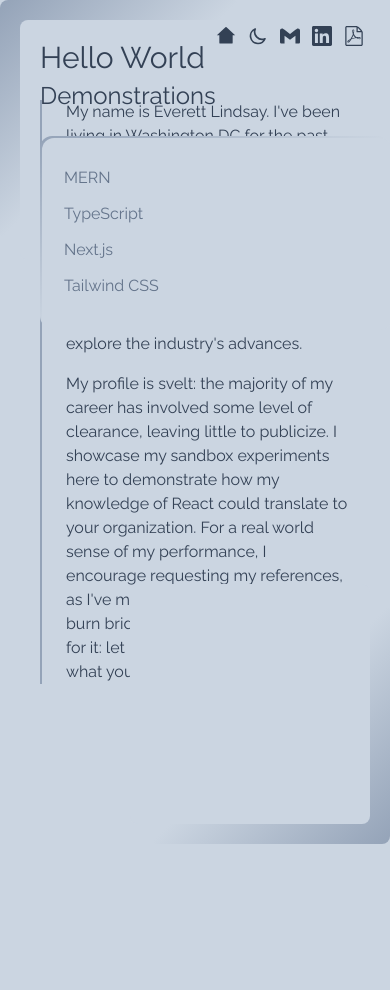
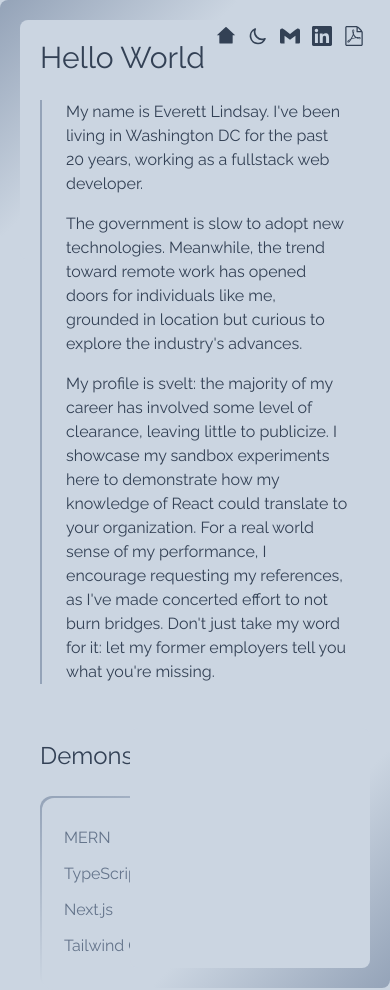
Before and after one commit to Ever-It-Lazy/portfolio, a Next.js app: page / in a window 390 px wide. Before the commit the page ends 844 px from the top, so only its background shows below. Built offline with nearby package versions, Linux system fonts and the light colour scheme.

Commit message:
fixed the smallest screen glitch

```diff
--- a/styles/globals.css
+++ b/styles/globals.css
@@ -64,7 +64,7 @@
 	}
 
 	.slide-in {
-		@apply absolute w-fit
+		@apply sm:absolute w-fit
 		transform duration-200
 		opacity-100 scale-x-100 translate-x-0;
 	}
```
